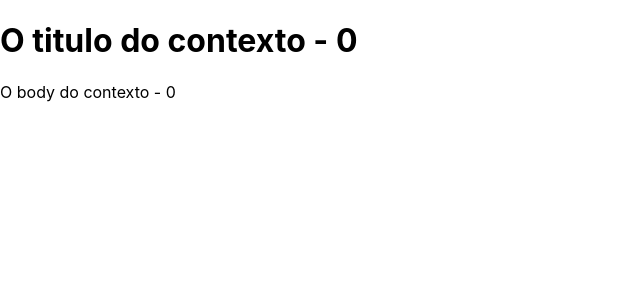
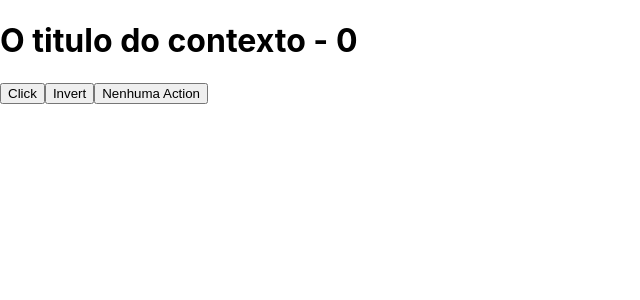
Before and after one commit to AthosSchrapett/project-2, a React (Create React App) app: page / in a window 1280 px wide. Shown: the top 300 px of the page, without its empty margins (0-640 px from the left). Built offline with nearby package versions, Linux system fonts and the light colour scheme.

Commit message:
Iniciando useReducer

```diff
--- a/src/App.js
+++ b/src/App.js
@@ -1,12 +1,44 @@
+import { useReducer } from 'react';
 import './App.css';
-import { Div } from './components/Div';
-import { AppContext } from './contexts/AppContext';
+
+const globalState = {
+  title: 'O titulo do contexto',
+  body: 'O body do contexto',
+  counter: 0,
+};
+
+const reducer = (state, action) => {
+  switch (action.type) {
+    case 'muda': {
+      console.log('chamou muda com', action.payload);
+      return { ...state, title: action.payload };
+    }
+    case 'inverter': {
+      console.log('chamou inverter');
+      const { title } = state;
+      return {
+        ...state,
+        title: title.split('').reverse().join(''),
+      };
+    }
+  }
+  console.log('Nenhuma Action Encontrada');
+  return { ...state };
+};
 
 function App() {
+  const [state, dispatch] = useReducer(reducer, globalState);
+  const { counter, title, body } = state;
+  console.log(body);
   return (
-    <AppContext>
-      <Div></Div>
-    </AppContext>
+    <div>
+      <h1>
+        {title} - {counter}
+      </h1>
+      <button onClick={() => dispatch({ type: 'muda', payload: new Date().toLocaleString('pt-br') })}>Click</button>
+      <button onClick={() => dispatch({ type: 'inverter' })}>Invert</button>
+      <button onClick={() => dispatch({ type: '' })}>Nenhuma Action</button>
+    </div>
   );
 }
 
```
